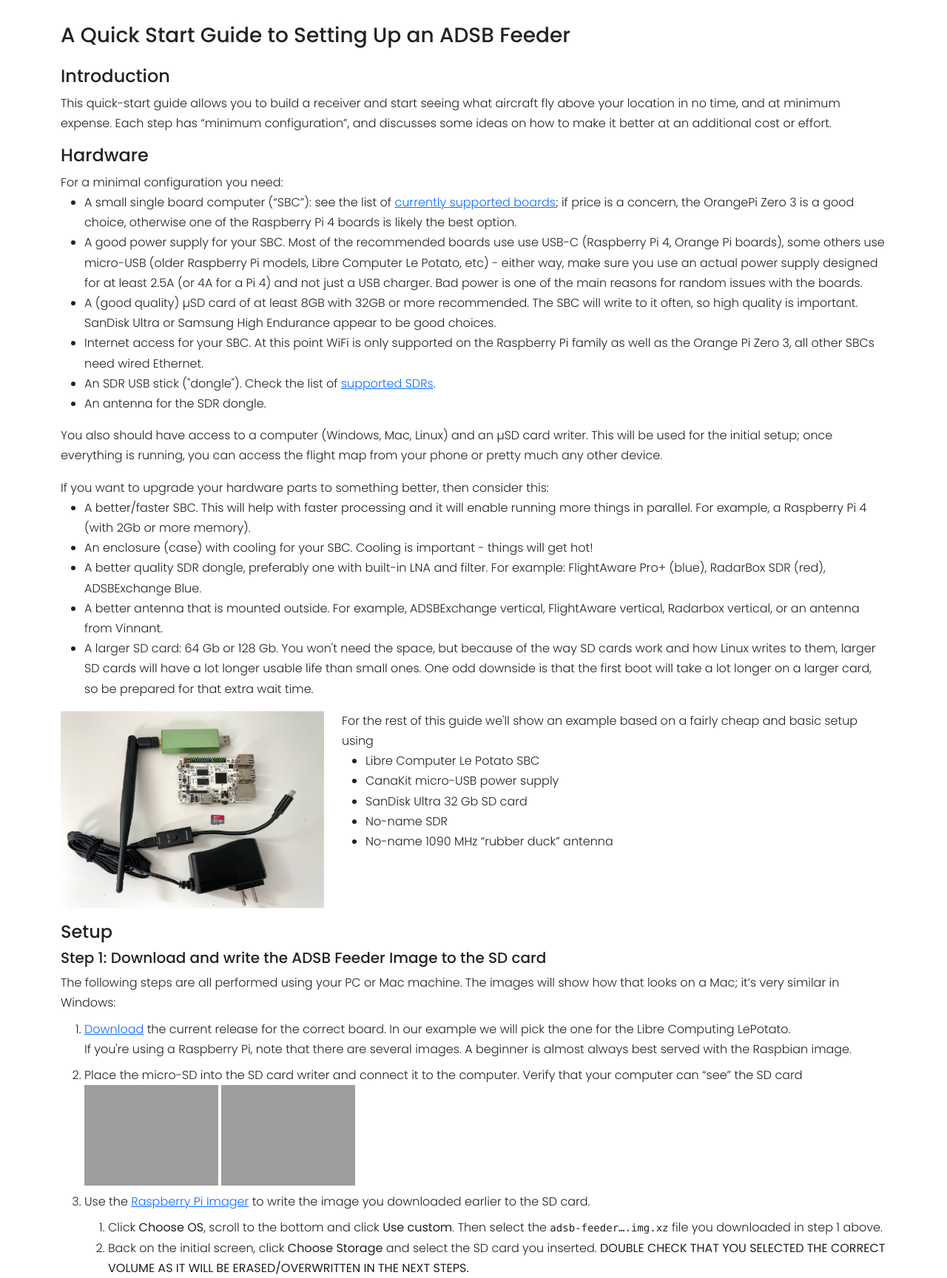
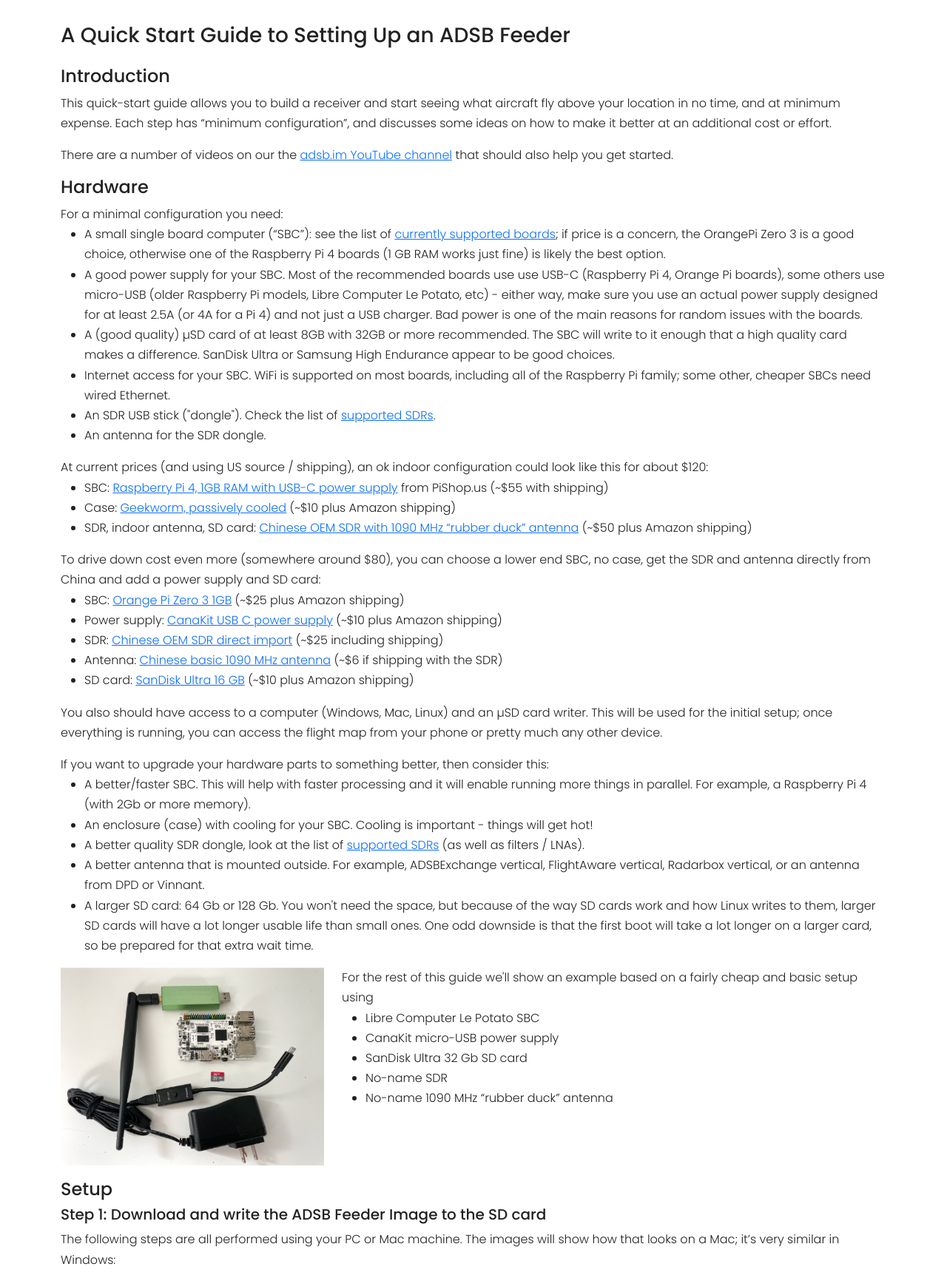
Before and after one commit to adsbim/adsb-im-web, a Flask app: template web/templates/howto.html in a window 1280 px wide. Shown: the part 258-1986 px from the top of the page at 74% size. Run offline with Flask 3, Linux system fonts and the light colour scheme; the template is opened without the code that fills it, so the values that code supplies are empty; grey boxes are pictures that could not be loaded.

Commit message:
update howto and HW builds
Simply catching up to recent changes

Signed-off-by: Dirk Hohndel <dirk@hohndel.org>

```diff
--- a/web/templates/howto.html
+++ b/web/templates/howto.html
@@ -16,26 +16,43 @@
         location in no time, and at minimum expense. Each step has “minimum configuration”, and discusses
         some ideas on how to make it better at an additional cost or effort.
     </div>
+    <div class="ml-3 mb-3">
+        There are a number of videos on our the <a href="https://youtube.com/@adsb">adsb.im YouTube channel</a> that
+        should also help you get started.
+    </div>
     <h4>Hardware</h4>
     <div class="ml-1 mb-3">
         For a minimal configuration you need:
         <ul>
             <li>A small single board computer (“SBC”): see the list of <a href="supported">currently supported
                     boards</a>; if price is a concern, the OrangePi Zero 3 is a good choice, otherwise one of the
-                Raspberry Pi 4 boards is likely the best option.</li>
+                Raspberry Pi 4 boards (1 GB RAM works just fine) is likely the best option.</li>
             <li>A good power supply for your SBC. Most of the recommended boards use use USB-C (Raspberry Pi 4, Orange
                 Pi
                 boards), some others use micro-USB (older Raspberry Pi models, Libre Computer Le Potato, etc) - either
                 way, make sure you use an actual power supply designed for at least 2.5A (or 4A for a Pi 4) and not just
                 a USB charger. Bad power is one of the main reasons for random issues with the boards.</li>
-            <li>A (good quality) µSD card of at least 8GB with 32GB or more recommended. The SBC will write to it often,
-                so high quality is important. SanDisk Ultra or Samsung High Endurance appear to be good choices.</li>
-            <li>Internet access for your SBC. At this point WiFi is only supported on the Raspberry Pi family as well as
-                the Orange Pi Zero 3, all other SBCs need wired Ethernet.</li>
+            <li>A (good quality) µSD card of at least 8GB with 32GB or more recommended. The SBC will write to it enough that
+                a high quality card makes a difference. SanDisk Ultra or Samsung High Endurance appear to be good choices.</li>
+            <li>Internet access for your SBC. WiFi is supported on most boards, including all of the Raspberry Pi family;
+                some other, cheaper SBCs need wired Ethernet.</li>
             <li>An SDR USB stick ("dongle"). Check the list of <a href="supported">supported SDRs</a>.</li>
             <li>An antenna for the SDR dongle.</li>
         </ul>
-    </div>
+        At current prices (and using US source / shipping), an ok indoor configuration could look like this for about $120:
+        <ul>
+            <li>SBC: <a href="https://www.pishop.us/product/raspberry-pi-4-model-b-1gb/">Raspberry Pi 4, 1GB RAM with USB-C power supply</a> from PiShop.us (~$55 with shipping)</li>
+            <li>Case: <a href="https://amzn.to/4hGnUeT">Geekworm, passively cooled</a> (~$10 plus Amazon shipping)</li>
+            <li>SDR, indoor antenna, SD card: <a href="https://amzn.to/4kQVfGL">Chinese OEM SDR with 1090 MHz “rubber duck” antenna</a> (~$50 plus Amazon shipping)</li>
+        </ul>
+        To drive down cost even more (somewhere around $80), you can choose a lower end SBC, no case, get the SDR and antenna directly from China and add a power supply and SD card:
+        <ul>
+            <li>SBC: <a href="https://amzn.to/4bWRRWI">Orange Pi Zero 3 1GB</a> (~$25 plus Amazon shipping)</li>
+            <li>Power supply: <a href="https://amzn.to/4iT5SqO">CanaKit USB C power supply</a> (~$10 plus Amazon shipping)</li>
+            <li>SDR: <a href="https://www.aliexpress.us/item/3256806807779978.html">Chinese OEM SDR direct import</a> (~$25 including shipping)</li>
+            <li>Antenna: <a href="https://www.aliexpress.us/item/3256801237629737.html">Chinese basic 1090 MHz antenna</a> (~$6 if shipping with the SDR)</li>
+            <li>SD card: <a href="https://amzn.to/4hERFwH">SanDisk Ultra 16 GB</a> (~$10 plus Amazon shipping)</li>
+        </ul>
     <div class="ml-1 mb-3">
         You also should have access to a computer (Windows, Mac, Linux) and an µSD card writer. This will be
         used for the initial setup; once everything is running, you can access the flight map from your phone
@@ -47,10 +64,9 @@
             <li>A better/faster SBC. This will help with faster processing and it will enable running more
                 things in parallel. For example, a Raspberry Pi 4 (with 2Gb or more memory).</li>
             <li>An enclosure (case) with cooling for your SBC. Cooling is important - things will get hot!</li>
-            <li>A better quality SDR dongle, preferably one with built-in LNA and filter. For example:
-                FlightAware Pro+ (blue), RadarBox SDR (red), ADSBExchange Blue.</li>
+            <li>A better quality SDR dongle, look at the list of <a href="supported">supported SDRs</a> (as well as filters / LNAs).</li>
             <li>A better antenna that is mounted outside. For example, ADSBExchange vertical, FlightAware
-                vertical, Radarbox vertical, or an antenna from Vinnant.</li>
+                vertical, Radarbox vertical, or an antenna from DPD or Vinnant.</li>
             <li>A larger SD card: 64 Gb or 128 Gb. You won't need the space, but because of the way SD cards
                 work and how Linux writes to them, larger SD cards will have a lot longer usable life than
                 small ones. One odd downside is that the first boot will take a lot longer on a larger card,
--- a/web/templates/hw-builds.html
+++ b/web/templates/hw-builds.html
@@ -16,7 +16,7 @@
     feeders. Obviously these aren't the only ones that work - they are just examples that work for me (and hopefully
     we'll
     get some contributions to add more).
-    <h5 class="mt-3">RPi4 Passive Indoor Setup</h5>
+    <h5 class="mt-3" id="rpi4-passive-indoor">RPi4 Passive Indoor Setup</h5>
     <div class="mb-3 col-12 col-md-6">
       This one is really neat to give to people who wouldn't want to have something that looks too "hacky" (and doesn't
       require any outdoor access, drilling, mounting, etc.).
```
